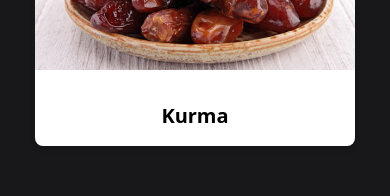
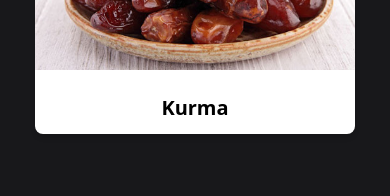
Before and after one commit to Sulthan-eng/Sulthan-Feast-Desweb-Project, a Vue app: page /souvenirs in a window 390 px wide. Shown: the part 475-671 px from the top of the page. Built offline with nearby package versions, Linux system fonts and the light colour scheme.

Commit message:
fix and responsive snack item

```diff
--- a/src/components/SnacksDisplayCard.vue
+++ b/src/components/SnacksDisplayCard.vue
@@ -9,8 +9,8 @@ defineProps({
     <div class="flex flex-col items-center bg-white w-80 h-auto rounded-lg shadow-md hover:shadow-xl transition-shadow duration-300 overflow-hidden">
         <img :src="snacks.image" :alt="snacks.name" class="h-56 w-full object-cover"/>
 
-        <div class="p-4 w-full text-center">
-            <h3 class="mt-4 text-xl font-semibold text-black">
+        <div class="p-3 w-full text-center">
+            <h3 class="mt-3 text-xl font-semibold text-black">
                 {{ snacks.name }}
             </h3>
 
```
